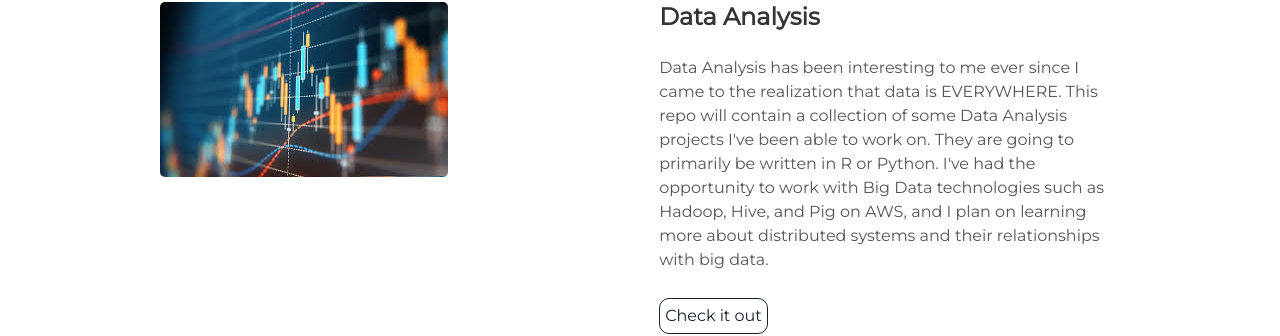
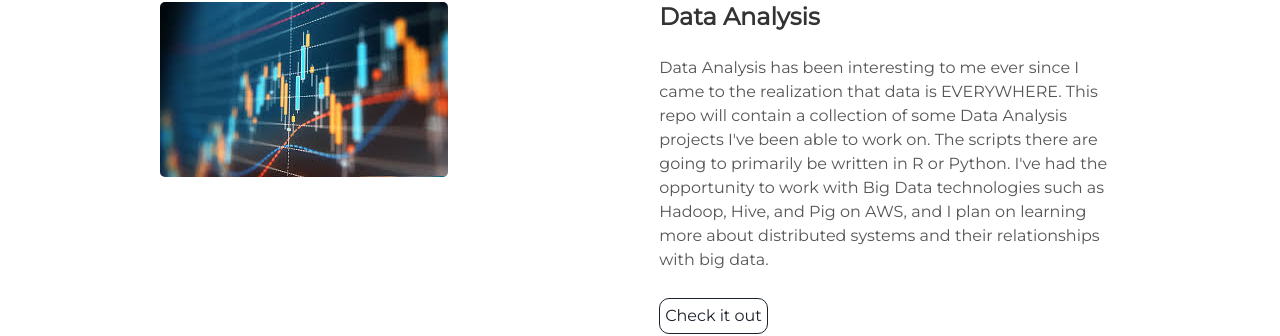
Before and after one commit to mv4z/mv4z.github.io, a Jekyll site: the page built from index.html, in a window 1280 px wide and 900 px high, scrolled down 1807 px. Shown: the part 320-656 px from the top of the window. Built offline with Jekyll 4.4.1, drawn with Linux system fonts in a browser that asks for light colours; part of the change alters nothing that is shown; some of the changed text lies outside the part shown.

Commit message:
changed text

```diff
--- a/_config.yml
+++ b/_config.yml
@@ -6,10 +6,10 @@ description: Martin Vazquez | Portfolio
 username: Martin Vazquez
 user_description: As I approach the end of my time at DePaul University, I'm looking for any opportunity to apply what I've learned in the classroom to the real world. I thrive in environments where I can make a tangible impact helping others in some way. Being a student in Chicago brings me more opportunities than most, and I'm incredibly thankful to call such a great place my home.
 user_title: |
-  Hello. <br />
+  Software Engineer <br />
 
 
-  world.
+  DePaul Mathematics & Computer Science 2020
 
 email: mvazqu37@depaul.edu
 github_username: mv4z
--- a/_includes/projects.html
+++ b/_includes/projects.html
@@ -17,7 +17,7 @@
   </div>
   <div class="contents-right">
     <h3> Data Analysis </h3>
-    <p>Data Analysis has been interesting to me ever since I came to the realization that data is EVERYWHERE. This repo will contain a collection of some Data Analysis projects I've been able to work on. They are going to primarily be written in R or Python. I've had the opportunity to work with Big Data technologies such as Hadoop, Hive, and Pig on AWS, and I plan on learning more about distributed systems and their relationships with big data.</p>
+    <p>Data Analysis has been interesting to me ever since I came to the realization that data is EVERYWHERE. This repo will contain a collection of some Data Analysis projects I've been able to work on. The scripts there are going to primarily be written in R or Python. I've had the opportunity to work with Big Data technologies such as Hadoop, Hive, and Pig on AWS, and I plan on learning more about distributed systems and their relationships with big data.</p>
     <a class="project-link" href="https://github.com/mv4z">Check it out</a>
   </div>
 </div>
```
Also changed, not shown: 1 other file.
